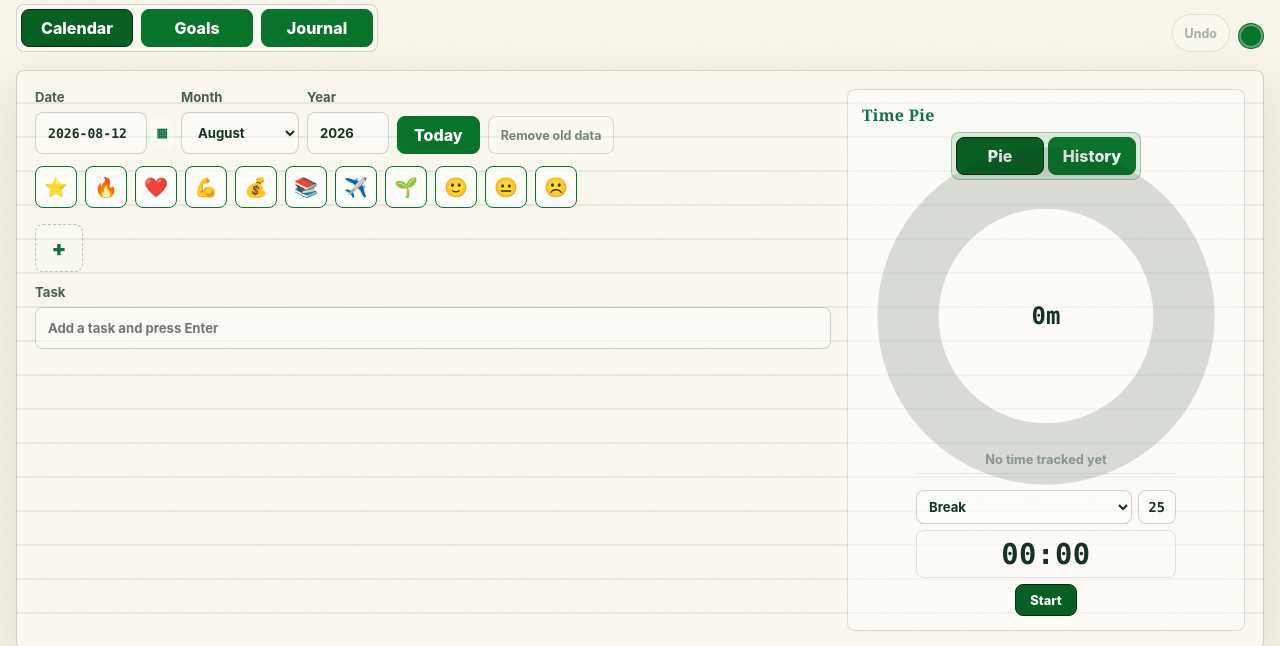
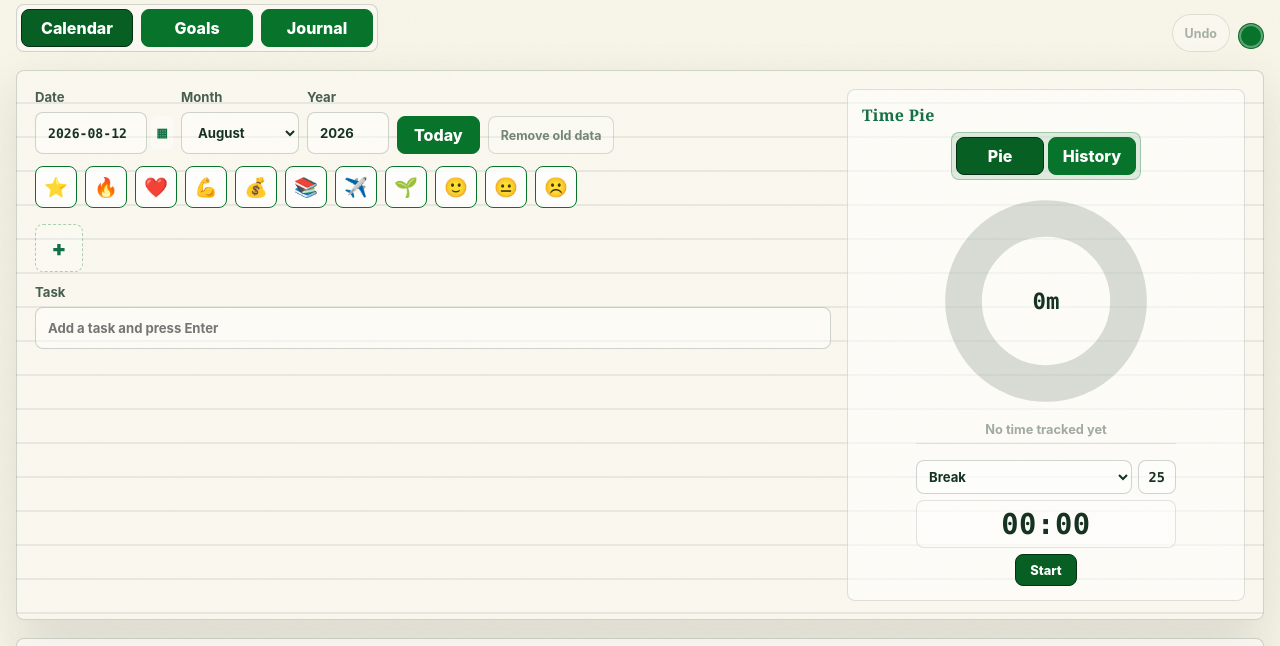
Before and after one commit to bach0404ndg/Journal-Planner-, a website: page public/index.html in a window 1280 px wide. Shown: the part 105-751 px from the top of the page. Drawn offline with Linux system fonts and the light colour scheme.

Commit message:
Tame pie size: max-width 220px, flex-basis 230px
Co-Authored-By: Claude <noreply@anthropic.com>

```diff
--- a/public/styles.css
+++ b/public/styles.css
@@ -2648,7 +2648,7 @@ textarea:focus {
 }
 
 .time-chart-area {
-  flex: 1 1 260px;
+  flex: 1 1 230px;
   min-height: 100px;
   display: flex;
   align-items: center;
@@ -2662,7 +2662,7 @@ textarea:focus {
 .time-chart {
   position: relative;
   width: 100%;
-  max-width: 100%;
+  max-width: 220px;
   aspect-ratio: 1;
 }
 
@@ -2697,7 +2697,7 @@ textarea:focus {
 .time-chart-total {
   color: var(--ink);
   font-family: ui-monospace, SFMono-Regular, Menlo, Monaco, Consolas, "Liberation Mono", monospace;
-  font-size: 1.5rem;
+  font-size: 1.4rem;
   font-weight: 900;
 }
 
```
